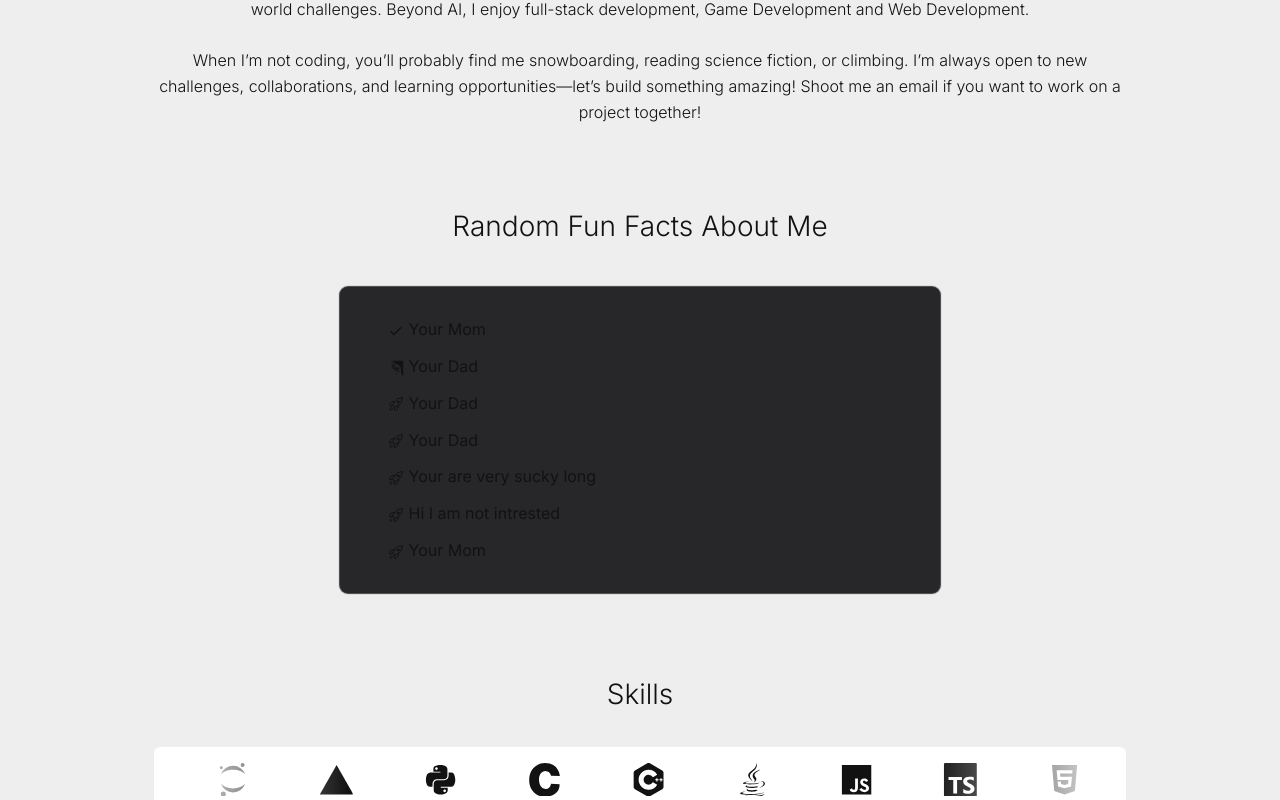
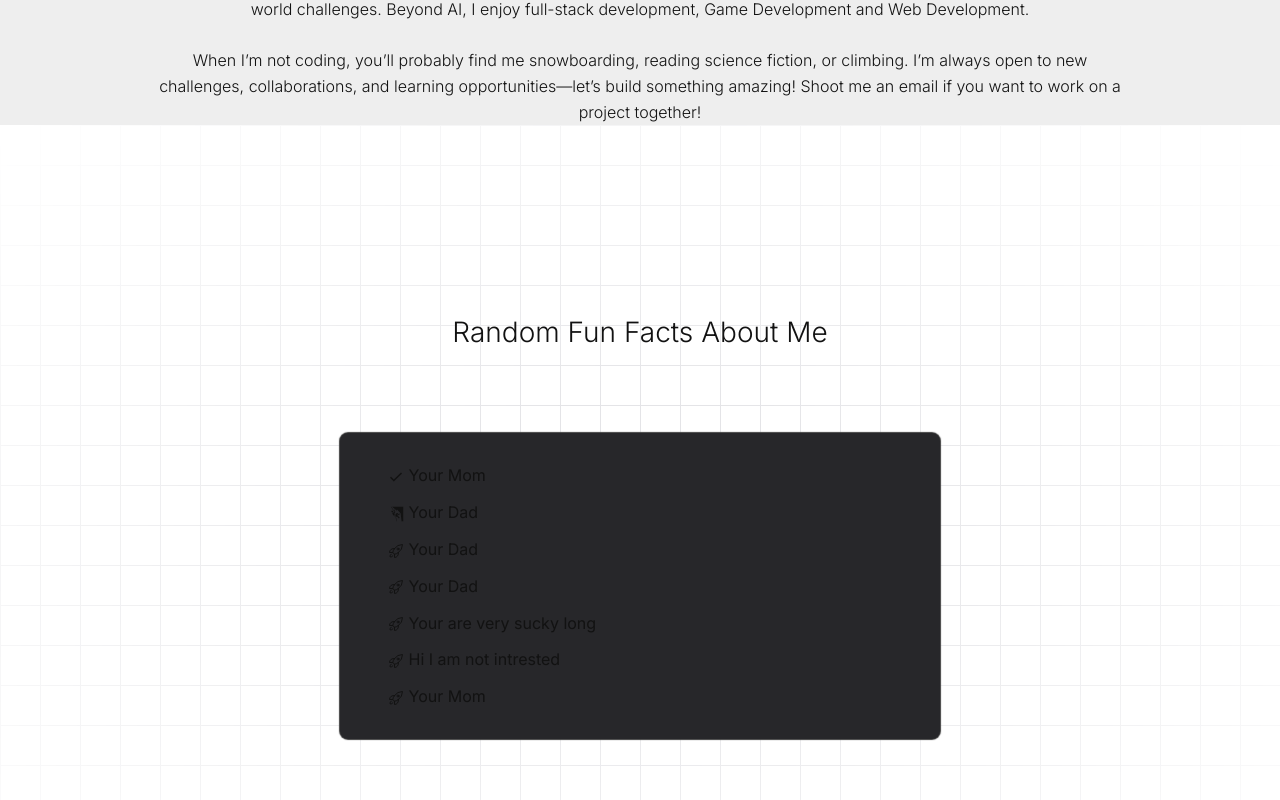
Before and after one commit to Mohammdamin-Sedaghat/Amin-Sedaghat-Portfolio, a Next.js app: page / in a window 1280 px wide. Shown: the part 1040-1840 px from the top of the page. Built offline with nearby package versions, Linux system fonts and the light colour scheme.

Commit message:
Added animation to RandomFunFacts

```diff
--- a/src/app/globals.css
+++ b/src/app/globals.css
@@ -536,15 +536,7 @@ h2 {
   ====
 */
 
-.rff {
-  margin-top: 5rem;
-  display: flex;
-  flex-direction: column;
-  gap: 8px;
-  align-items: center;
-}
-
-.rff > h2 {
+.rff h2 {
   text-align: center;
 }
 
--- a/src/components/RandomFunFacts.tsx
+++ b/src/components/RandomFunFacts.tsx
@@ -1,12 +1,32 @@
+"use client"
 import { GiMountainClimbing } from "react-icons/gi";
 import { HiOutlineRocketLaunch } from "react-icons/hi2";
 import { IoMdCheckmark } from "react-icons/io";
+import * as motion from "motion/react-client";
+import { cn } from "@/lib/utils";
 
 export default function RandomFunFacts() {
     return (
         <section className="rff">
-            <h2>Random Fun Facts About Me</h2>
-            <ul className="facts-cont bg-zinc-800 shadow-[0px_0px_1px_1px_#404040]">
+            <div className="relative flex h-[50rem] flex-col w-full items-center justify-center bg-white dark:bg-black gap-12">
+                <div className={cn(
+                        "absolute inset-0",
+                        "[background-size:40px_40px]",
+                        "[background-image:linear-gradient(to_right,#e4e4e7_1px,transparent_1px),linear-gradient(to_bottom,#e4e4e7_1px,transparent_1px)]",
+                        "dark:[background-image:linear-gradient(to_right,#484753_1px,transparent_1px),linear-gradient(to_bottom,#484753_1px,transparent_1px)]",
+                    )}/>
+                <div className="pointer-events-none absolute inset-0 flex items-center justify-center bg-white [mask-image:radial-gradient(ellipse_at_center,transparent_20%,black)] dark:bg-black"></div>
+                <h2 className="z-20">Random Fun Facts About Me</h2>
+                <motion.ul
+                    initial={{opacity:0, scale:0, transform:"translateY(60%)"}}
+                    whileInView={{opacity:1, scale:1, transform:"translateY(0)"}}
+                    transition={{
+                        duration: 0.4,
+                        ease:"easeOut"
+                    }}
+                    viewport={{once:true}}
+                    className="facts-cont bg-zinc-800 shadow-[0px_0px_1px_1px_#404040] z-20"
+                >
                     <li>
                         <IoMdCheckmark /> Your Mom
                     </li>
@@ -16,7 +36,9 @@ export default function RandomFunFacts() {
                     <li><HiOutlineRocketLaunch /> Your are very sucky long</li>
                     <li><HiOutlineRocketLaunch /> Hi I am not intrested</li>
                     <li><HiOutlineRocketLaunch /> Your Mom</li>
-            </ul>
+                </motion.ul>
+            </div>
+
         </section>
     )
 }
```
Lines whose indentation alone changed are shown as unchanged.
